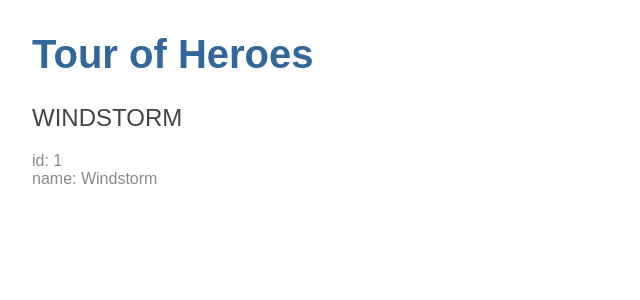
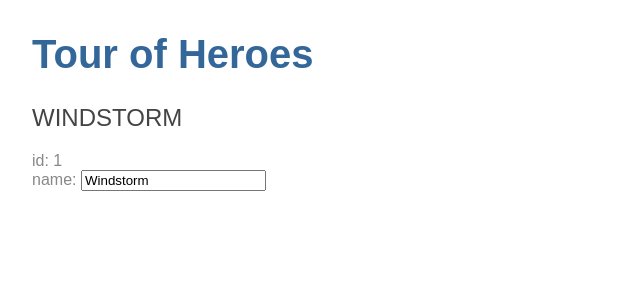
Before and after one commit to 112Legion112/angular-tour-of-heroes, an Angular app: page /heroes in a window 1280 px wide. Shown: the top 300 px of the page, without its empty margins (0-640 px from the left). Built offline with nearby package versions, Linux system fonts and the light colour scheme.

Commit message:
Imported FormsModule to the AppModule

```diff
--- a/src/app/app.module.ts
+++ b/src/app/app.module.ts
@@ -1,4 +1,5 @@
 import { BrowserModule } from '@angular/platform-browser';
+import { FormsModule } from '@angular/forms'; // <-- NgModule lives
 import { NgModule } from '@angular/core';
 
 
@@ -12,7 +13,8 @@
     HeroesComponent
   ],
   imports: [
-    BrowserModule
+    BrowserModule,
+    FormsModule
   ],
   providers: [],
   bootstrap: [AppComponent]
--- a/src/app/heroes/heroes.component.html
+++ b/src/app/heroes/heroes.component.html
@@ -1,3 +1,7 @@
 <h2>{{ hero.name | uppercase }}</h2>
 <div><span>id: </span>{{hero.id}}</div>
-<div><span>name: </span>{{hero.name}}</div>
+<div>
+  <label>name:
+    <input [(ngModel)]="hero.name" placeholder="name">
+  </label>
+</div>
```
